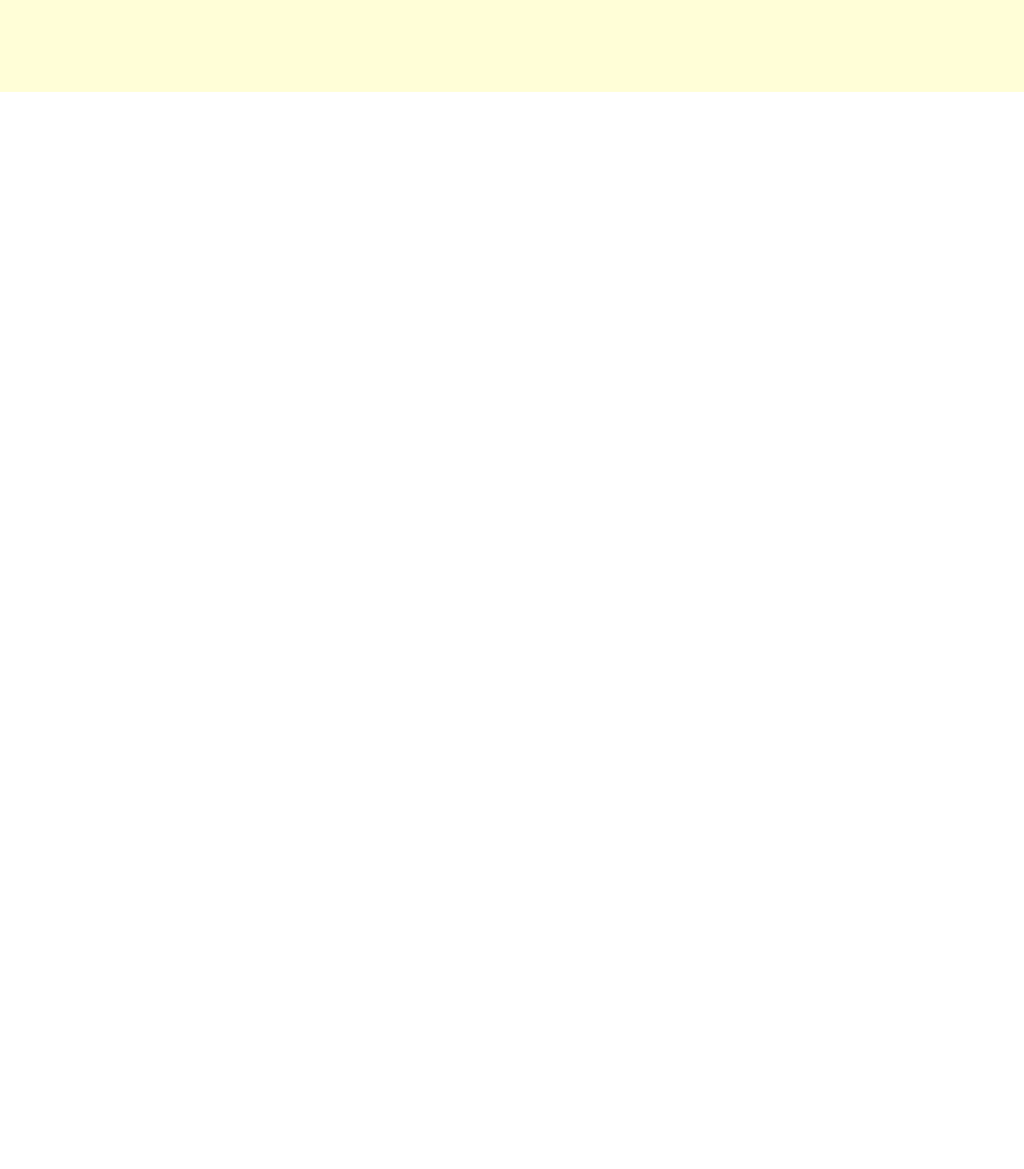
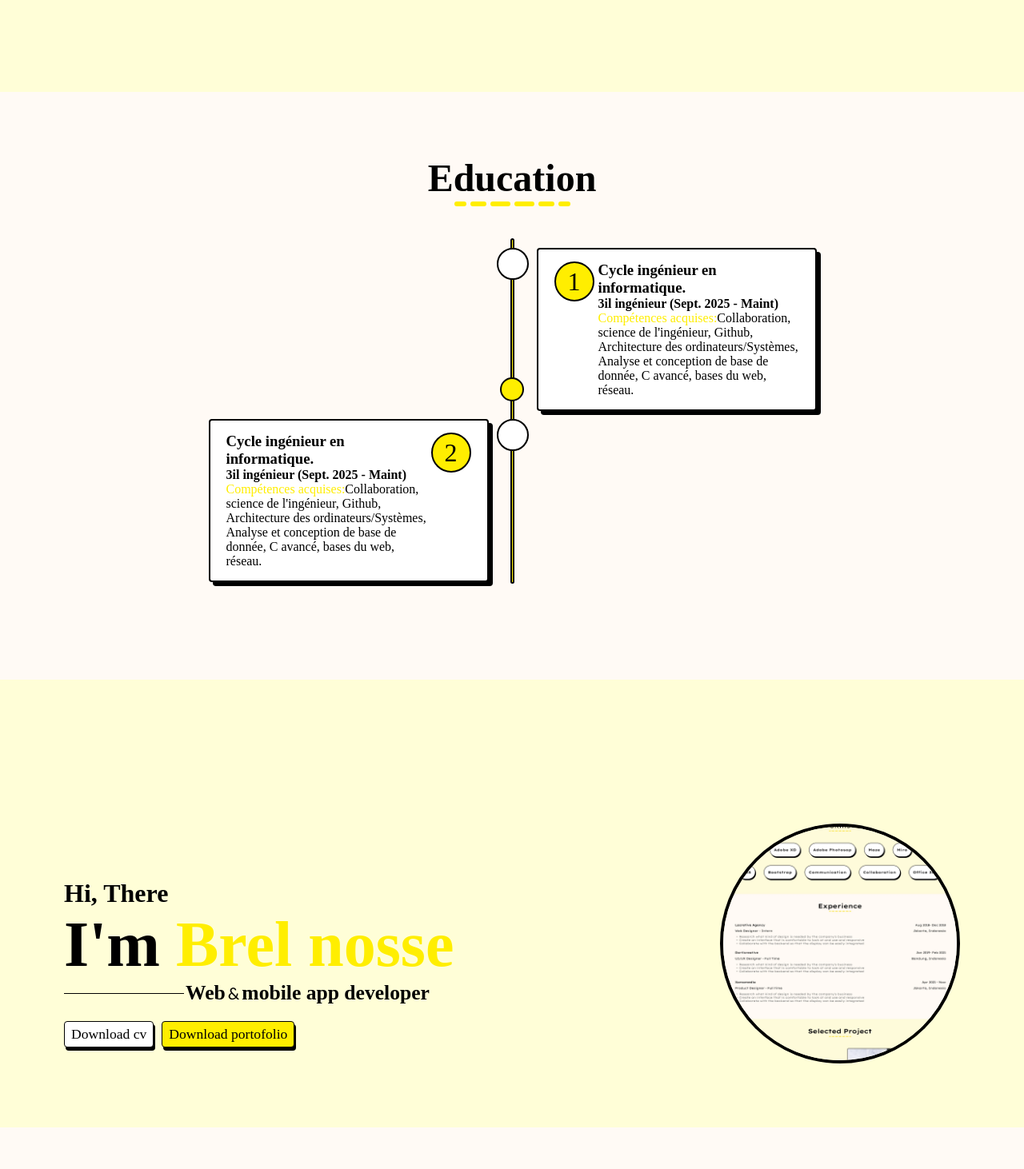
Before and after one commit to brelnosse/portofolio, a React (Create React App) app: page / in a window 1280 px wide. Shown: the part 1508-2970 px from the top of the page at 80% size. Before the commit the page ends 1623 px from the top, so only its background shows below. Built offline with nearby package versions, Linux system fonts and the light colour scheme; a web font is replaced by a local one.

Commit message:
Added the career component in the education section

```diff
--- a/src/assets/style/home.css
+++ b/src/assets/style/home.css
@@ -1,8 +1,14 @@
 section{
     padding: 80px;
 }
+section:nth-of-type(odd){
+    background-color: var(--bg-color);
+
+}
+section:nth-of-type(even){
+    background-color: var(--bg-fade-color);
+}
 section.hero{
-    background-color: var(--bg-color);
     overflow: hidden;
     display: flex;
     align-items: flex-end;
@@ -45,15 +51,11 @@ section.hero{
     height: 100%;
     object-fit: cover;
 }
-.hero img{
-    width: 100%;
-}
 section.resume{
     display: flex;
     flex-direction: column;
     align-items: center;
     padding: 80px 30px;
-    background-color: var(--bg-fade-color);
 }
 .skillsResume_container{
     padding: 40px 0px;
@@ -63,7 +65,7 @@ section.resume{
     justify-content: center;
 }
 section.skills{
-    background-color: var(--bg-color);
+    /* background-color: var(--bg-color); */
 }
 .skills_container{
     display: flex;
@@ -72,6 +74,83 @@ section.skills{
     flex-wrap: wrap;
     gap: 20px;
     padding: 40px 0px;
+}
+section.education{
+    padding: 80px 20px;
+}
+.scholar-career_container {
+    padding: 40px 10px;
+    position: relative;
+    display: flex;
+    justify-content: center;
+}
+.scholar-career{
+    max-width: 350px;
+    min-width: 350px;
+    display: flex;
+    gap: 5px;
+}
+.scholar-career .step{
+    font-size: 2em;
+    display: inline-flex;
+    min-height: 50px;
+    min-width: 50px;
+    height: 50px;
+    width: 50px;
+    border-radius: 50%;
+    background-color: var(--primary-color);
+    align-items: center;
+    border: 2px solid var(--black);
+    justify-content: center;
+}
+.scholar-career_container .sliderLevel{
+    height: auto;
+    width: 5px;
+    border-radius: 10px;
+    background-color: var(--primary-color);
+    border: 2px solid var(--black);
+    margin: auto;
+    /* padding: 60px 0px; */
+    position: relative;
+}
+.scholar-career_container .scrolling-indicator {
+    background-color: var(--primary-color);
+    border: 2px solid var(--black);
+    display: block;
+    position: absolute;
+    left: 50%;
+    transform: translateX(-50%);
+    transition: transform 0.1s ease-out;
+    width: 30px;
+    height: 30px;
+    border-radius: 50%;
+    z-index: 2;
+    will-change: transform;
+}
+.scholar-career_container .career.left{
+    display: flex;
+    gap: 10px;
+    margin-top: 10px;
+    margin-left: 21px;
+    flex-direction: row-reverse;
+}
+.scholar-career_container .career.left .scholar-career{
+    flex-direction: row-reverse;
+}
+.scholar-career_container .career{
+    display: flex;
+    gap: 10px;
+    margin-top: 10px;
+    margin-left: -19px;
+}
+.scholar-career_container .indicator{
+    background-color: var(--white);
+    display: inline-block;
+    border: 2px solid var(--black);
+    min-height: 40px;
+    min-width: 40px;
+    height: 40px;
+    border-radius: 50%;
 }
 @media screen and (max-width: 1100px){
     section.hero{
@@ -99,17 +178,6 @@ section.skills{
     }
     .hero img{
         width: 100%;
-    }
-    section.resume{
-        display: flex;
-        flex-direction: column;
-        align-items: center;
-        background-color: var(--bg-fade-color);
-    }
-    .skillsResume_container{
-        flex-wrap: wrap;
-        gap: 20px;
-        align-content: center;
     }
     section.skills{
         padding: 60px;
@@ -140,4 +208,31 @@ section.skills{
     section.skills{
         padding: 40px;
     }
+    .scholar-career{
+        max-width: 300px;
+        min-width: 300px;
+    }
 }
+@media  screen and (max-width: 720px) {
+    .scholar-career{
+        max-width: 250px;
+        min-width: 250px;
+    }
+    .scholar-career.card{
+        padding: 15px 10px;
+        font-size: 1em;
+    }
+    .scholar-career .step{
+        font-size: 2em;
+        display: inline-flex;
+        min-height: 40px;
+        min-width: 40px;
+        height: 40px;
+        width: 40px;
+        border-radius: 50%;
+        background-color: var(--primary-color);
+        align-items: center;
+        border: 2px solid var(--black);
+        justify-content: center;
+    }
+}
--- a/src/assets/style/index.css
+++ b/src/assets/style/index.css
@@ -8,6 +8,7 @@
     --bg-color: rgb(255, 254, 215);
     --bg-fade-color: #fffaf5;
     --text-secondary: rgb(98, 98, 98);
+    --default: rgb(143, 143, 143);
 }
 
 *{
@@ -21,6 +22,13 @@
     max-width: 1600px;
     margin: auto;
 }
+.card{
+    background-color: var(--white);
+    border: 2px solid var(--black);
+    border-radius: var(--border-radius);
+    padding: 15px 20px;
+    box-shadow: 5px 5px 0px 0px var(--black);
+}
 .primary{
     color: var(--primary-color);
 }
--- a/src/assets/style/skillsresumecard.css
+++ b/src/assets/style/skillsresumecard.css
@@ -1,11 +1,6 @@
 .skills-resume_card{
-    background-color: var(--white);
-    border: 2px solid var(--black);
     max-width: 350px;
     height: 180px;
-    border-radius: var(--border-radius);
-    padding: 15px 20px;
-    box-shadow: 5px 5px 0px 0px var(--black);
 }
 .skills-resume_card img{
     width: 50px;
--- /dev/null
+++ b/src/components/Carreer.tsx
@@ -0,0 +1,21 @@
+import { CareerProps } from "../types/career.type";
+
+const Career: React.FC<CareerProps> = ({step, postTitle, period, skills, ...props}) =>{
+    return (
+        <div className={`career ${step%2 === 0 ? 'left' : ''}`} {...props}>
+            <span className="indicator"></span>
+            <div className="card scholar-career">
+                <span className='step'>{step}</span>
+                <div className="scholar-career_text">
+                    <h3>{postTitle}</h3>
+                    <h4>{period}</h4>
+                    <p>
+                        <span className="primary">Compétences acquises:</span>
+                        {skills}
+                    </p>
+                </div>
+            </div>
+        </div>
+    );
+}
+export default Career;
--- a/src/components/SkillsResumeCard.tsx
+++ b/src/components/SkillsResumeCard.tsx
@@ -4,7 +4,7 @@ import '../assets/style/skillsresumecard.css';
 
 const SkillsResumeCard:React.FC<SkillsResumeCardprops> = ({image, title, description, ...props}) => {
     return (
-        <div className="skills-resume_card" {...props}>
+        <div className="card skills-resume_card" {...props}>
             <img src={image} alt="compétence" />
             <h3>{title}</h3>
             <p>{description}</p>
--- /dev/null
+++ b/src/data/schoolCareer.ts
@@ -0,0 +1,16 @@
+import { CareerProps } from "../types/career.type";
+
+export const schoolCareer:CareerProps[] = [
+    {
+        step: 1,
+        postTitle: 'Cycle ingénieur en informatique.',
+        period: '3il ingénieur (Sept. 2025 - Maint)',
+        skills: 'Collaboration, science de l\'ingénieur, Github, Architecture des ordinateurs/Systèmes, Analyse et conception de base de donnée, C avancé, bases du web, réseau.',
+    },
+    {
+        step: 2,
+        postTitle: 'Cycle ingénieur en informatique.',
+        period: '3il ingénieur (Sept. 2025 - Maint)',
+        skills: 'Collaboration, science de l\'ingénieur, Github, Architecture des ordinateurs/Systèmes, Analyse et conception de base de donnée, C avancé, bases du web, réseau.',
+    }
+]
--- a/src/pages/Home.tsx
+++ b/src/pages/Home.tsx
@@ -1,3 +1,4 @@
+import { useEffect, useRef } from 'react';
 //@ts-ignore
 import '../assets/style/home.css';
 import Button from '../components/Button';
@@ -9,8 +10,60 @@ import { Skills } from '../data/skills';
 import { skillsResumeItems } from '../data/skillsresumeItems';
 import { SkillsCardProps } from '../types/skillscard.type';
 import { SkillsResumeCardprops } from '../types/skillsresumecard.type';
+import { schoolCareer } from '../data/schoolCareer';
+import { CareerProps } from '../types/career.type';
+import Career from '../components/Carreer';
 
 const Home:React.FC = () =>{
+    const scrollIndicator = useRef<HTMLSpanElement>(null);
+    const containerRef = useRef<HTMLDivElement>(null);
+    const educationSectionRef = useRef<HTMLElement>(null);
+
+    useEffect(() => {
+        const indicator = scrollIndicator.current;
+        const track = containerRef.current;
+        const section = educationSectionRef.current;
+
+        if (!indicator || !track || !section) return;
+
+        const handleScroll = () => {
+            const rect = track.getBoundingClientRect();
+            const viewHeight = window.innerHeight;
+
+            const progress = (viewHeight - rect.top) / (viewHeight + rect.height);
+            const clampedProgress = Math.max(0, Math.min(1, progress));
+
+            const maxTravel = (track.offsetHeight) - indicator.offsetHeight;
+            const translateY = clampedProgress * maxTravel;
+
+            indicator.style.transform = `translate(-50%, ${translateY}px)`;
+        };
+        window.onresize = () =>{
+            if(window.innerWidth <= 597){
+
+            }
+        }
+        const observer = new IntersectionObserver((entries) => {
+            const entry = entries[0];
+
+            if (entry.isIntersecting) {
+                window.addEventListener('scroll', handleScroll);
+                handleScroll();
+            } else {
+                window.removeEventListener('scroll', handleScroll);
+            }
+        }, {
+            threshold: 0.3
+        });
+
+        observer.observe(section);
+
+        return () => {
+            window.removeEventListener('scroll', handleScroll);
+            observer.disconnect();
+        };
+    }, []);
+
     return (
         <div className="container">
             <Navbar />
@@ -34,8 +87,8 @@ const Home:React.FC = () =>{
                 <Underlined text='What Do I Do ?'/>
                 <div className="skillsResume_container">
                     {
-                        skillsResumeItems.map((el:SkillsResumeCardprops) => {
-                            return <SkillsResumeCard image={el.image} title={el.title} description={el.description}/>
+                        skillsResumeItems.map((el:SkillsResumeCardprops, i:number) => {
+                            return <SkillsResumeCard image={el.image} title={el.title} description={el.description} key={`${el.title+i}`}/>
                         })
                     }
                 </div>
@@ -44,10 +97,55 @@ const Home:React.FC = () =>{
                 <Underlined text='Skills'/>
                 <div className="skills_container">
                     {
-                        Skills.map((el:SkillsCardProps) => {
-                            return <SkillsCard text={el.text}/>
+                        Skills.map((el:SkillsCardProps, i:number) => {
+                            return <SkillsCard text={el.text} key={`${el.text+i}`}/>
                         })
                     }
+                </div>
+            </section>
+            <section className='education' ref={educationSectionRef}>
+                <Underlined text='Education'/>
+                <div className="scholar-career_container">
+                    <div className="sliderLevel" ref={containerRef}>
+                        <span className="scrolling-indicator" ref={scrollIndicator}></span>
+                        {
+                            schoolCareer.map((el: CareerProps, i:number) =>{
+                                return <Career step={el.step} postTitle={el.postTitle} period={el.period} skills={el.skills} key={el.step+el.postTitle.split(' ').join('')}/>
+                            })
+                        }
+                    </div>
+                </div>
+            </section>
+            <section className="hero">
+                <div className="heroDescription">
+                    <h3>Hi, There</h3>
+                    <h1>I'm <span className="primary">Brel nosse</span></h1>
+                    <h4>
+                        Web <span style={{fontFamily: 'calibri', margin: '0px 3px', fontWeight: 200, fontSize:'0.8em'}}>&</span> mobile app developer
+                    </h4>
+                    <div className="actions">
+                        <Button type='light' valueText='Download cv'/>
+                        <Button type='default' valueText='Download portofolio'/>
+                    </div>
+                </div>
+                <div className="heroImg">
+                    <img src={require('../assets/images/d.webp')} alt="brel nosse" />
+                </div>
+            </section>
+            <section className="hero">
+                <div className="heroDescription">
+                    <h3>Hi, There</h3>
+                    <h1>I'm <span className="primary">Brel nosse</span></h1>
+                    <h4>
+                        Web <span style={{fontFamily: 'calibri', margin: '0px 3px', fontWeight: 200, fontSize:'0.8em'}}>&</span> mobile app developer
+                    </h4>
+                    <div className="actions">
+                        <Button type='light' valueText='Download cv'/>
+                        <Button type='default' valueText='Download portofolio'/>
+                    </div>
+                </div>
+                <div className="heroImg">
+                    <img src={require('../assets/images/d.webp')} alt="brel nosse" />
                 </div>
             </section>
         </div>
--- /dev/null
+++ b/src/types/career.type.ts
@@ -0,0 +1,6 @@
+export interface CareerProps {
+    step: number;
+    postTitle: string;
+    period: string;
+    skills: string;
+}
```
